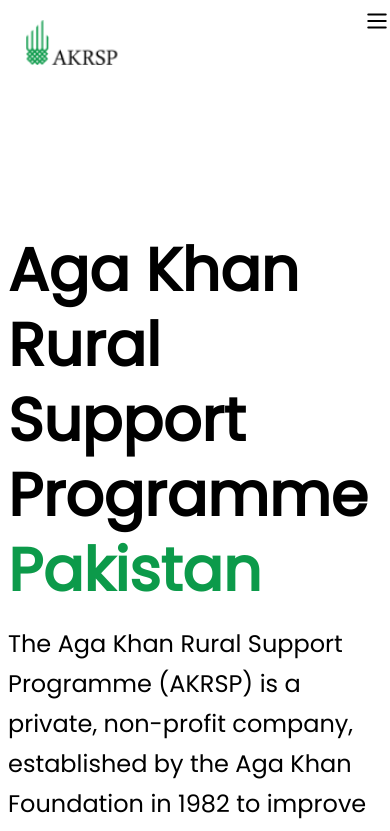
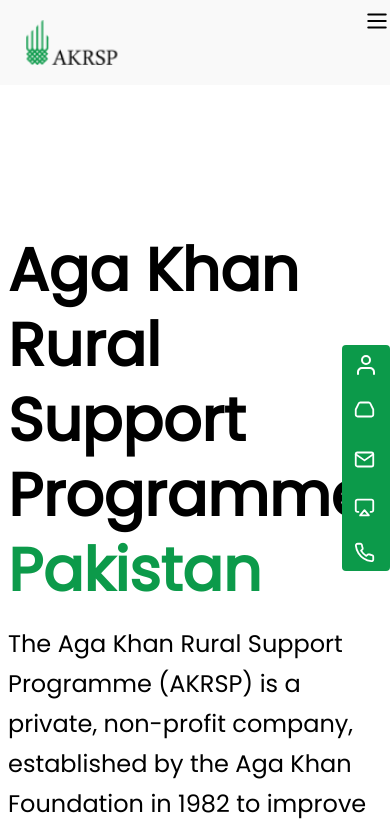
Before and after one commit to AyazAslam101/AKRSP, a Next.js app: page / in a window 390 px wide. Shown: the top 831 px of the page. Built offline with nearby package versions, Linux system fonts and the light colour scheme.

Commit message:
create sidebar

```diff
--- a/components/Header/Header.tsx
+++ b/components/Header/Header.tsx
@@ -1,10 +1,11 @@
 import Image from "next/image";
+import SideBar from "../SideBar/SideBar";
 
 const Header = () => {
   return (
     <>
       <div className="py-5 px-2 mx-auto overflow-hidden sm:px:2 container">
-        <div className="lg:grid lg:grid-cols-2 sm:block md:block block gap-2 lg:gap-4">
+        <div className="lg:grid lg:grid-cols-2 sm:block md:block block gap-2 lg:gap-4 relative">
           <div className="pt-32">
             <h2 className="text-6xl font-bold leading-tight text-black mr-2">
               Aga Khan Rural Support Programme <br />
@@ -29,11 +30,11 @@
                   <Image
                     src="/../public/Image1.png"
                     width={280}
-                    height={300}
+                    height={280}
                     alt="alt"
                   />
                 </div>
-                <div className="cursor-pointer">
+                <div className="cursor-pointer mt-2">
                   <Image
                     src="/../public/Image2.png"
                     alt="alt"
@@ -64,6 +65,9 @@
               </div>
             </div>
           </div>
+         <div className="absolute -right-2 top-60">
+         <SideBar />
+         </div>
         </div>
       </div>
     </>
--- a/components/Icons/svg.tsx
+++ b/components/Icons/svg.tsx
@@ -25,13 +25,168 @@
   );
 };
 export const CalendarSvg = () => {
-    return (
-        <svg width="30" height="30" viewBox="0 0 24 24" fill="none" xmlns="http://www.w3.org/2000/svg">
-        <path d="M19 4H5C3.89543 4 3 4.89543 3 6V20C3 21.1046 3.89543 22 5 22H19C20.1046 22 21 21.1046 21 20V6C21 4.89543 20.1046 4 19 4Z" stroke="#0C9A4A" stroke-width="2" stroke-linecap="round" stroke-linejoin="round"/>
-        <path d="M16 2V6" stroke="#0C9A4A" stroke-width="2" stroke-linecap="round" stroke-linejoin="round"/>
-        <path d="M8 2V6" stroke="#0C9A4A" stroke-width="2" stroke-linecap="round" stroke-linejoin="round"/>
-        <path d="M3 10H21" stroke="#0C9A4A" stroke-width="2" stroke-linecap="round" stroke-linejoin="round"/>
-        </svg>
-
-    );
-  };
+  return (
+    <svg
+      width="30"
+      height="30"
+      viewBox="0 0 24 24"
+      fill="none"
+      xmlns="http://www.w3.org/2000/svg"
+    >
+      <path
+        d="M19 4H5C3.89543 4 3 4.89543 3 6V20C3 21.1046 3.89543 22 5 22H19C20.1046 22 21 21.1046 21 20V6C21 4.89543 20.1046 4 19 4Z"
+        stroke="#0C9A4A"
+        stroke-width="2"
+        stroke-linecap="round"
+        stroke-linejoin="round"
+      />
+      <path
+        d="M16 2V6"
+        stroke="#0C9A4A"
+        stroke-width="2"
+        stroke-linecap="round"
+        stroke-linejoin="round"
+      />
+      <path
+        d="M8 2V6"
+        stroke="#0C9A4A"
+        stroke-width="2"
+        stroke-linecap="round"
+        stroke-linejoin="round"
+      />
+      <path
+        d="M3 10H21"
+        stroke="#0C9A4A"
+        stroke-width="2"
+        stroke-linecap="round"
+        stroke-linejoin="round"
+      />
+    </svg>
+  );
+};
+export const PhoneSvg = () => {
+  return (
+    <svg
+      width="21"
+      height="21"
+      viewBox="0 0 21 21"
+      fill="none"
+      xmlns="http://www.w3.org/2000/svg"
+    >
+      <g clip-path="url(#clip0_86_701)">
+        <path
+          d="M19.2498 14.805V17.43C19.2507 17.6737 19.2008 17.9149 19.1032 18.1381C19.0056 18.3614 18.8624 18.5619 18.6828 18.7266C18.5033 18.8913 18.2913 19.0168 18.0604 19.0948C17.8296 19.1729 17.585 19.2019 17.3423 19.18C14.6497 18.8874 12.0634 17.9673 9.79101 16.4937C7.67686 15.1503 5.88443 13.3579 4.54101 11.2437C3.06224 8.96102 2.14197 6.36208 1.85476 3.65746C1.83289 3.4155 1.86165 3.17163 1.9392 2.94138C2.01674 2.71114 2.14138 2.49957 2.30518 2.32013C2.46897 2.1407 2.66834 1.99733 2.89058 1.89917C3.11281 1.80101 3.35306 1.75019 3.59601 1.74996H6.22101C6.64565 1.74578 7.05733 1.89616 7.3793 2.17305C7.70127 2.44995 7.91158 2.83448 7.97101 3.25496C8.0818 4.09502 8.28728 4.91985 8.58351 5.71371C8.70123 6.0269 8.72671 6.36726 8.65693 6.69448C8.58714 7.0217 8.42501 7.32206 8.18976 7.55996L7.07851 8.67121C8.32412 10.8618 10.1379 12.6756 12.3285 13.9212L13.4398 12.81C13.6777 12.5747 13.978 12.4126 14.3052 12.3428C14.6325 12.273 14.9728 12.2985 15.286 12.4162C16.0799 12.7124 16.9047 12.9179 17.7448 13.0287C18.1698 13.0887 18.558 13.3028 18.8355 13.6303C19.113 13.9578 19.2604 14.3758 19.2498 14.805Z"
+          stroke="white"
+          stroke-width="1.8"
+          stroke-linecap="round"
+          stroke-linejoin="round"
+        />
+      </g>
+      <defs>
+        <clipPath id="clip0_86_701">
+          <path
+            d="M0 4C0 1.79086 1.79086 0 4 0H21V21H4C1.79086 21 0 19.2091 0 17V4Z"
+            fill="white"
+          />
+        </clipPath>
+      </defs>
+    </svg>
+  );
+};
+export const User = () => {
+  return (
+    <svg
+      width="24"
+      height="24"
+      viewBox="0 0 24 24"
+      fill="none"
+      xmlns="http://www.w3.org/2000/svg"
+    >
+      <path
+        d="M19.998 21V19C19.998 17.9391 19.5766 16.9217 18.8265 16.1716C18.0763 15.4214 17.0589 15 15.998 15H7.99805C6.93718 15 5.91976 15.4214 5.16962 16.1716C4.41947 16.9217 3.99805 17.9391 3.99805 19V21"
+        stroke="white"
+        stroke-width="2"
+        stroke-linecap="round"
+        stroke-linejoin="round"
+      />
+      <path
+        d="M12.002 11C14.2111 11 16.002 9.20914 16.002 7C16.002 4.79086 14.2111 3 12.002 3C9.79281 3 8.00195 4.79086 8.00195 7C8.00195 9.20914 9.79281 11 12.002 11Z"
+        stroke="white"
+        stroke-width="2"
+        stroke-linecap="round"
+        stroke-linejoin="round"
+      />
+    </svg>
+  );
+};
+export const Vector = () => {
+  return (
+    <svg
+      width="21"
+      height="17"
+      viewBox="0 0 21 17"
+      fill="none"
+      xmlns="http://www.w3.org/2000/svg"
+    >
+      <path
+        d="M4.76875 2.47125L1.75 8.5V13.75C1.75 14.2141 1.93437 14.6592 2.26256 14.9874C2.59075 15.3156 3.03587 15.5 3.5 15.5H17.5C17.9641 15.5 18.4092 15.3156 18.7374 14.9874C19.0656 14.6592 19.25 14.2141 19.25 13.75V8.5L16.2312 2.47125C16.0864 2.17969 15.863 1.93432 15.5863 1.76274C15.3096 1.59116 14.9906 1.50017 14.665 1.5H6.335C6.00943 1.50017 5.69036 1.59116 5.41366 1.76274C5.13697 1.93432 4.91363 2.17969 4.76875 2.47125V2.47125Z"
+        stroke="white"
+        stroke-width="1.8"
+        stroke-linecap="round"
+        stroke-linejoin="round"
+      />
+    </svg>
+  );
+};
+export const MailSvg = () => {
+  return (
+    <svg
+      width="21"
+      height="21"
+      viewBox="0 0 21 21"
+      fill="none"
+      xmlns="http://www.w3.org/2000/svg"
+    >
+      <path
+        d="M3.5 3.5H17.5C18.4625 3.5 19.25 4.2875 19.25 5.25V15.75C19.25 16.7125 18.4625 17.5 17.5 17.5H3.5C2.5375 17.5 1.75 16.7125 1.75 15.75V5.25C1.75 4.2875 2.5375 3.5 3.5 3.5Z"
+        stroke="white"
+        stroke-width="1.8"
+        stroke-linecap="round"
+        stroke-linejoin="round"
+      />
+      <path
+        d="M19.25 5.25L10.5 11.375L1.75 5.25"
+        stroke="white"
+        stroke-width="1.8"
+        stroke-linecap="round"
+        stroke-linejoin="round"
+      />
+    </svg>
+  );
+};
+export const Display = () => {
+  return (
+    <svg
+      width="21"
+      height="21"
+      viewBox="0 0 21 21"
+      fill="none"
+      xmlns="http://www.w3.org/2000/svg"
+    >
+      <path
+        d="M4.375 14.875H3.5C3.03587 14.875 2.59075 14.6906 2.26256 14.3624C1.93437 14.0342 1.75 13.5891 1.75 13.125V4.375C1.75 3.91087 1.93437 3.46575 2.26256 3.13756C2.59075 2.80937 3.03587 2.625 3.5 2.625H17.5C17.9641 2.625 18.4092 2.80937 18.7374 3.13756C19.0656 3.46575 19.25 3.91087 19.25 4.375V13.125C19.25 13.5891 19.0656 14.0342 18.7374 14.3624C18.4092 14.6906 17.9641 14.875 17.5 14.875H16.625"
+        stroke="white"
+        stroke-width="1.8"
+        stroke-linecap="round"
+        stroke-linejoin="round"
+      />
+      <path
+        d="M10.5 13.125L14.875 18.375H6.125L10.5 13.125Z"
+        stroke="white"
+        stroke-width="1.8"
+        stroke-linecap="round"
+        stroke-linejoin="round"
+      />
+    </svg>
+  );
+};
--- a/components/Layout/Layout.tsx
+++ b/components/Layout/Layout.tsx
@@ -4,7 +4,7 @@
 
 const Layout = (props: { children: any }) => {
   return (
-    <div className="">
+    <div>
       <Navbar />
       <div className="container sm:container lg:container md:container">
       {props.children}
--- a/components/Navbar/Navbar.tsx
+++ b/components/Navbar/Navbar.tsx
@@ -18,6 +18,7 @@
   const [open, setOpen] = useState(false);
   return (
     <>
+      <div className="bg-bgprimary">
         <div className="py-5 px-2 mx-auto overflow-hidden sm:px:2 container">
           <div className="flex-shrink-0 lg:flex sm:block justify-center container items-baseline justify-between">
             <div className="px-2 ml-2">
@@ -61,6 +62,7 @@
             </div>
           </div>
         </div>
+      </div>
     </>
   );
 };
--- /dev/null
+++ b/components/SideBar/SideBar.tsx
@@ -0,0 +1,26 @@
+import React from "react";
+import { User, PhoneSvg, Vector, MailSvg, Display } from "../Icons/svg";
+function SideBar() {
+  return (
+    <div className="container">
+      <div className="bg-primary py-2 w-12 grid grid-rows-3 justify-center gap-6 cursor-pointer rounded">
+        <div>
+          <User />
+        </div>
+        <div>
+          <Vector />
+        </div>
+        <div>
+          <MailSvg />
+        </div>
+        <div>
+          <Display />
+        </div>
+        <div>
+          <PhoneSvg />
+        </div>
+      </div>
+    </div>
+  );
+}
+export default SideBar;
--- a/tailwind.config.js
+++ b/tailwind.config.js
@@ -1,4 +1,3 @@
-/** @type {import('tailwindcss').Config} */
 const defaultTheme = require("tailwindcss/defaultTheme");
 module.exports = {
   content: [
@@ -9,20 +8,6 @@
   theme: {
     container: {
       center: true,
-    },
-
-    fontWeight: {
-      hairline: 100,
-      "extra-light": 100,
-      thin: 200,
-      light: 300,
-      normal: 400,
-      medium: 500,
-      semibold: 600,
-      bold: 700,
-      extrabold: 800,
-      "extra-bold": 800,
-      black: 900,
     },
     extend: {
       fontFamily: {
@@ -36,14 +21,13 @@
         bgprimary: "#F9F9F9",
         svgbg: "#F0F9F4",
         playerbg: "#DBF0E4",
-        lblack:"#353535"
+        lblack: "#353535",
       },
       height: {
-        '128': "26rem",
-        '132': '32rem',
+        128: "26rem",
+        132: "32rem",
       },
     },
   },
-  plugins: [
-  ],
+  plugins: [],
 };
```
Lines whose indentation alone changed are shown as unchanged.
